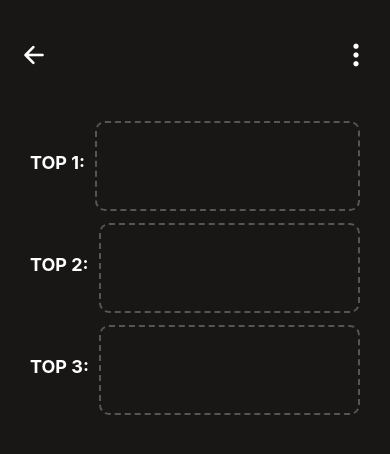
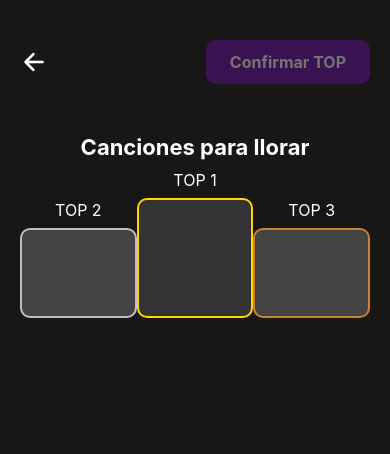
Before and after one commit to jgarcia311999/D.A.M, a React Native app: screen /MiniGame1 in a window 390 px wide. Shown: the top 454 px of the page. Built offline with nearby package versions, Linux system fonts and the light colour scheme.

Commit message:
acabado el minijuego 1

```diff
--- a/screens/miniGames/MiniGame1.js
+++ b/screens/miniGames/MiniGame1.js
@@ -1,36 +1,49 @@
 import React, { useState, useRef } from 'react';
 import { useFocusEffect } from '@react-navigation/native';
-import { View, Text, StyleSheet, TouchableOpacity } from 'react-native';
+import { View, Text, StyleSheet, TouchableOpacity, Modal, Pressable, ScrollView } from 'react-native';
 import { Ionicons } from '@expo/vector-icons';
 
 export default function MiniGame1({ route, navigation }) {
   const { jugadores = [] } = route.params || {};
+  const [frasesUsadas, setFrasesUsadas] = useState([]);
   const [top, setTop] = useState({ 1: null, 2: null, 3: null });
   const [asignados, setAsignados] = useState([]);
   const [jugadorSeleccionado, setJugadorSeleccionado] = useState(null);
   const dropZoneRefs = useRef({ 1: null, 2: null, 3: null });
+
+  const frases = [
+    'Personajes de Disney',
+    'Tipos de ex',
+    'Cosas que odias en una cita',
+    'Excusas malas para llegar tarde',
+    'Bebidas que arruinan tu noche',
+    'Canciones para llorar',
+    'Peores regalos que te han hecho'
+  ];
+
+  const getNuevaFrase = () => {
+    const restantes = frases.filter(f => !frasesUsadas.includes(f));
+    const nueva = restantes[Math.floor(Math.random() * restantes.length)];
+    setFrasesUsadas(prev => {
+      const actualizadas = [...prev, nueva];
+      return actualizadas.length === frases.length ? [] : actualizadas;
+    });
+    return nueva;
+  };
+
+  const [tema, setTema] = useState(() => getNuevaFrase());
+  const [modalVisible, setModalVisible] = useState(false);
 
   useFocusEffect(
     React.useCallback(() => {
       setTop({ 1: null, 2: null, 3: null });
       setAsignados([]);
       setJugadorSeleccionado(null);
+      setTema(getNuevaFrase());
     }, [])
   );
 
-  const renderDropZones = () => (
-    <View style={styles.topContainer}>
-      {[1, 2, 3].map((pos) => {
-        const jugadorTop = asignados.includes(top[pos]) ? top[pos] : null;
-        return (
-          <View key={pos} style={styles.dropZoneWrapper}>
-            <Text style={styles.topItem}>TOP {pos}:</Text>
-            <TouchableOpacity
-              ref={(ref) => {
-                if (ref) dropZoneRefs.current[pos] = ref;
-              }}
-              style={styles.dropZone}
-              onPress={() => {
+  const asignarTop = (pos) => {
     if (!jugadorSeleccionado) return;
     setTop((prevTop) => {
       const anterior = prevTop[pos];
@@ -47,54 +60,75 @@ export default function MiniGame1({ route, navigation }) {
       return { ...prevTop, [pos]: jugadorSeleccionado };
     });
     setJugadorSeleccionado(null);
-              }}
+  };
+
+  const renderPodium = () => (
+    <View style={styles.podiumContainer}>
+      <View style={styles.podiumSlot}>
+        <Text style={styles.topLabel}>TOP 2</Text>
+        <TouchableOpacity
+          onPress={() => asignarTop(2)}
+          style={[styles.podiumBox, styles.podiumSecond]}
         >
-              {jugadorTop && (
-                <View
-                  style={[
-                    { position: 'relative' },
-                    styles.jugador
-                  ]}
-                >
-                  <Text style={styles.jugadorTexto}>{jugadorTop}</Text>
-                </View>
-              )}
+          {top[2] && <Text style={styles.jugadorTexto}>{top[2]}</Text>}
         </TouchableOpacity>
       </View>
-        );
-      })}
+      <View style={styles.podiumSlot}>
+        <Text style={styles.topLabel}>TOP 1</Text>
+        <TouchableOpacity
+          onPress={() => asignarTop(1)}
+          style={[styles.podiumBox, styles.podiumFirst]}
+        >
+          {top[1] && <Text style={styles.jugadorTexto}>{top[1]}</Text>}
+        </TouchableOpacity>
+      </View>
+      <View style={styles.podiumSlot}>
+        <Text style={styles.topLabel}>TOP 3</Text>
+        <TouchableOpacity
+          onPress={() => asignarTop(3)}
+          style={[styles.podiumBox, styles.podiumThird]}
+        >
+          {top[3] && <Text style={styles.jugadorTexto}>{top[3]}</Text>}
+        </TouchableOpacity>
+      </View>
     </View>
   );
 
   return (
-    <View style={styles.container}>
+    <View style={{ flex: 1 }}>
+      <ScrollView style={styles.scrollView} contentContainerStyle={styles.scrollContainer}>
+        <View style={styles.innerContainer}>
           <View style={styles.header}>
             <TouchableOpacity onPress={() => navigation.goBack()}>
               <Ionicons name="arrow-back" size={28} color="#fff" />
             </TouchableOpacity>
-        <TouchableOpacity onPress={() => {}}>
-          <Ionicons name="ellipsis-vertical" size={28} color="#fff" />
+            <TouchableOpacity
+              style={[
+                styles.botonContinuar,
+                Object.values(top).some(t => !t) && { opacity: 0.4 }
+              ]}
+              onPress={() => setModalVisible(true)}
+              disabled={Object.values(top).some(t => !t)}
+            >
+              <Text style={styles.botonTexto}>Confirmar TOP</Text>
             </TouchableOpacity>
           </View>
-      {renderDropZones()}
+          <Text style={styles.tema}>{tema}</Text>
+          {renderPodium()}
+          {jugadorSeleccionado && (
+            <Text style={{ color: '#fff', marginBottom: 16 }}>
+              Jugador seleccionado: {jugadorSeleccionado}
+            </Text>
+          )}
           <View style={styles.jugadoresWrapper}>
             {jugadores
               .filter((nombre) => !asignados.includes(nombre))
-          .map((nombre, index) => {
-            const row = Math.floor(index / 3);
-            const col = index % 3;
-            const initialLeft = 20 + col * 110;
-            const initialTop = 20 + row * 80;
+              .map((nombre) => {
                 return (
                   <TouchableOpacity
                     key={nombre}
                     onPress={() => setJugadorSeleccionado(nombre)}
                     style={[
-                  {
-                    position: 'absolute',
-                    left: initialLeft,
-                    top: initialTop,
-                  },
                       styles.jugador,
                       jugadorSeleccionado === nombre && { backgroundColor: 'rgba(0, 150, 0, 0.6)' }
                     ]}
@@ -104,15 +138,58 @@ export default function MiniGame1({ route, navigation }) {
                 );
               })}
           </View>
+          <Modal
+            animationType="slide"
+            transparent={true}
+            visible={modalVisible}
+            onRequestClose={() => {
+              setModalVisible(false);
+              setTop({ 1: null, 2: null, 3: null });
+              setAsignados([]);
+              setJugadorSeleccionado(null);
+              setTema(getNuevaFrase());
+            }}
+          >
+            <View style={styles.modalOverlay}>
+              <View style={styles.modalContent}>
+                <Text style={styles.text}>Tema: {tema}</Text>
+                <Text style={styles.text}>TOP 1: {top[1] || '---'}</Text>
+                <Text style={styles.text}>TOP 2: {top[2] || '---'}</Text>
+                <Text style={styles.text}>TOP 3: {top[3] || '---'}</Text>
+                <Pressable
+                  style={styles.botonCerrar}
+                  onPress={() => {
+                    setModalVisible(false);
+                    setTop({ 1: null, 2: null, 3: null });
+                    setAsignados([]);
+                    setJugadorSeleccionado(null);
+                    setTema(getNuevaFrase());
+                  }}
+                >
+                  <Text style={styles.botonTexto}>Cerrar</Text>
+                </Pressable>
+              </View>
+            </View>
+          </Modal>
+        </View>
+      </ScrollView>
     </View>
   );
 }
 
 const styles = StyleSheet.create({
-  container: {
+  scrollView: {
+    flex: 1,
+    backgroundColor: '#191716',
+  },
+  innerContainer: {
     flex: 1,
     alignItems: 'center',
     backgroundColor: '#191716',
+    paddingBottom: 100,
+  },
+  scrollContainer: {
+    flexGrow: 1,
   },
   text: {
     fontSize: 20,
@@ -120,7 +197,9 @@ const styles = StyleSheet.create({
     color: '#fff'
   },
   jugadoresWrapper: {
-    position: 'relative',
+    flexDirection: 'row',
+    flexWrap: 'wrap',
+    justifyContent: 'center',
     marginTop: 0,
     paddingTop: 0,
     width: '100%',
@@ -142,37 +221,14 @@ const styles = StyleSheet.create({
     fontSize: 16,
     fontWeight: 'bold',
   },
-  topContainer: {
-    width: '100%',
-    paddingHorizontal: 20,
-    paddingTop: 40,
-    paddingBottom: 10,
-  },
+  // Eliminado topContainer si no es usado
   topItem: {
     color: '#fff',
     fontSize: 18,
     fontWeight: 'bold',
     marginBottom: 8,
   },
-  dropZoneWrapper: {
-    flexDirection: 'row',
-    alignItems: 'center',
-    marginBottom: 12,
-    paddingHorizontal: 10,
-  },
-  dropZone: {
-    flex: 1,
-    height: 90,
-    borderWidth: 2,
-    borderColor: '#555',
-    borderStyle: 'dashed',
-    borderRadius: 10,
-    justifyContent: 'flex-start',
-    alignItems: 'flex-start',
-    marginLeft: 10,
-    paddingHorizontal: 10,
-    paddingVertical: 8,
-  },
+  // Eliminados dropZoneWrapper y dropZone si ya no se usan
   header: {
     width: '100%',
     paddingTop: 40,
@@ -182,4 +238,85 @@ const styles = StyleSheet.create({
     justifyContent: 'space-between',
     alignItems: 'center',
   },
+  tema: {
+    fontSize: 22,
+    fontWeight: 'bold',
+    color: '#fff',
+    marginBottom: 10,
+    textAlign: 'center',
+    marginTop: 40,
+  },
+  botonContinuar: {
+    backgroundColor: '#6a0dad',
+    paddingVertical: 12,
+    paddingHorizontal: 24,
+    borderRadius: 10,
+    marginTop: 0,
+  },
+  botonTexto: {
+    color: '#fff',
+    fontWeight: 'bold',
+    fontSize: 16,
+  },
+  modalOverlay: {
+    flex: 1,
+    backgroundColor: 'rgba(0,0,0,0.7)',
+    justifyContent: 'center',
+    alignItems: 'center',
+  },
+  modalContent: {
+    backgroundColor: '#333',
+    padding: 24,
+    borderRadius: 20,
+    alignItems: 'center',
+    width: '80%',
+  },
+  botonCerrar: {
+    marginTop: 20,
+    backgroundColor: '#cc0000',
+    paddingVertical: 10,
+    paddingHorizontal: 20,
+    borderRadius: 10,
+  },
+  podiumContainer: {
+    flexDirection: 'row',
+    justifyContent: 'space-around',
+    alignItems: 'flex-end',
+    width: '100%',
+    paddingHorizontal: 20,
+    marginBottom: 30,
+  },
+  podiumSlot: {
+    alignItems: 'center',
+    flex: 1,
+  },
+  topLabel: {
+    color: '#fff',
+    fontSize: 16,
+    marginBottom: 8,
+    textAlign: 'center',
+  },
+  podiumBox: {
+    borderWidth: 2,
+    borderRadius: 10,
+    justifyContent: 'center',
+    alignItems: 'center',
+    padding: 10,
+    width: '100%',
+  },
+  podiumFirst: {
+    height: 120,
+    borderColor: '#FFD700', // oro
+    backgroundColor: '#333',
+  },
+  podiumSecond: {
+    height: 90,
+    borderColor: '#C0C0C0', // plata
+    backgroundColor: '#444',
+  },
+  podiumThird: {
+    height: 90,
+    borderColor: '#CD7F32', // bronce
+    backgroundColor: '#444',
+  },
   });
```
Lines whose indentation alone changed are shown as unchanged.
